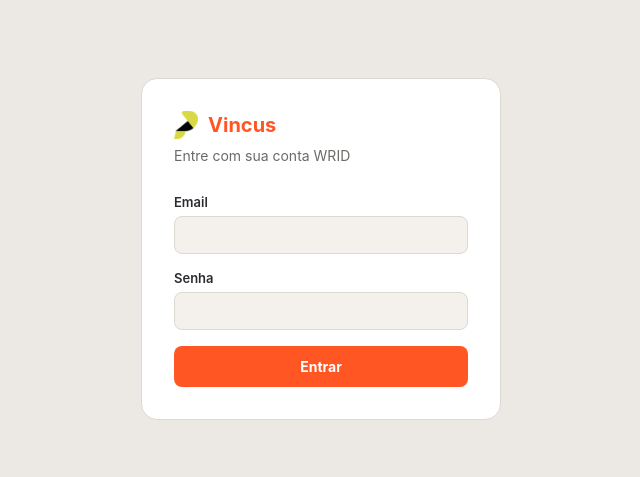
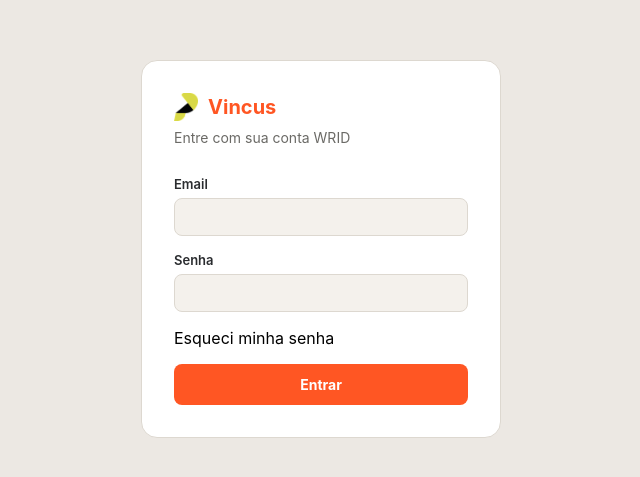
Before and after one commit to wrid-cmyk/Vincus, a Next.js app: page /login in a window 1280 px wide. Shown: the part 159-636 px from the top of the page, without its empty margins (319-959 px from the left). Built offline with nearby package versions, Linux system fonts and the light colour scheme.

Commit message:
feat: adiciona link 'Esqueci minha senha' na tela de login
Added a link for password recovery in the login page.

```diff
--- a/src/app/login/page.tsx
+++ b/src/app/login/page.tsx
@@ -1,5 +1,6 @@
 "use client";
 
+import Link from "next/link";
 import { useActionState } from "react";
 import { login } from "@/lib/actions/auth";
 import "./login.css";
@@ -36,6 +37,10 @@
           />
         </label>
 
+        <Link href="/esqueci-senha" className="login-forgot-link">
+          Esqueci minha senha
+        </Link>
+
         {state?.error && <p className="login-error">{state.error}</p>}
 
         <button type="submit" className="login-submit" disabled={pending}>
```
